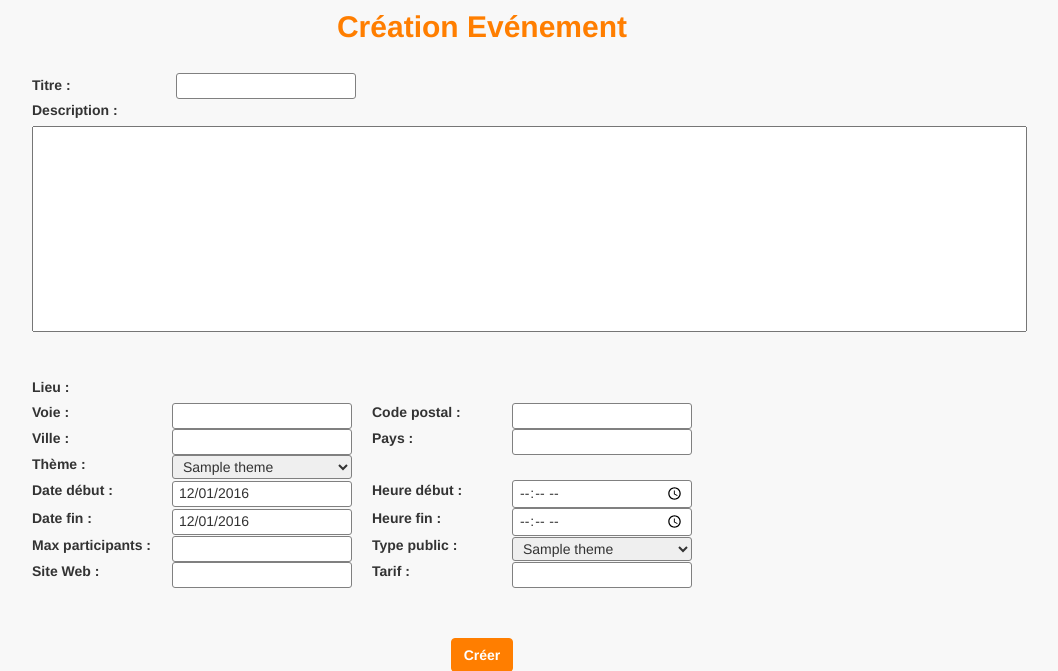
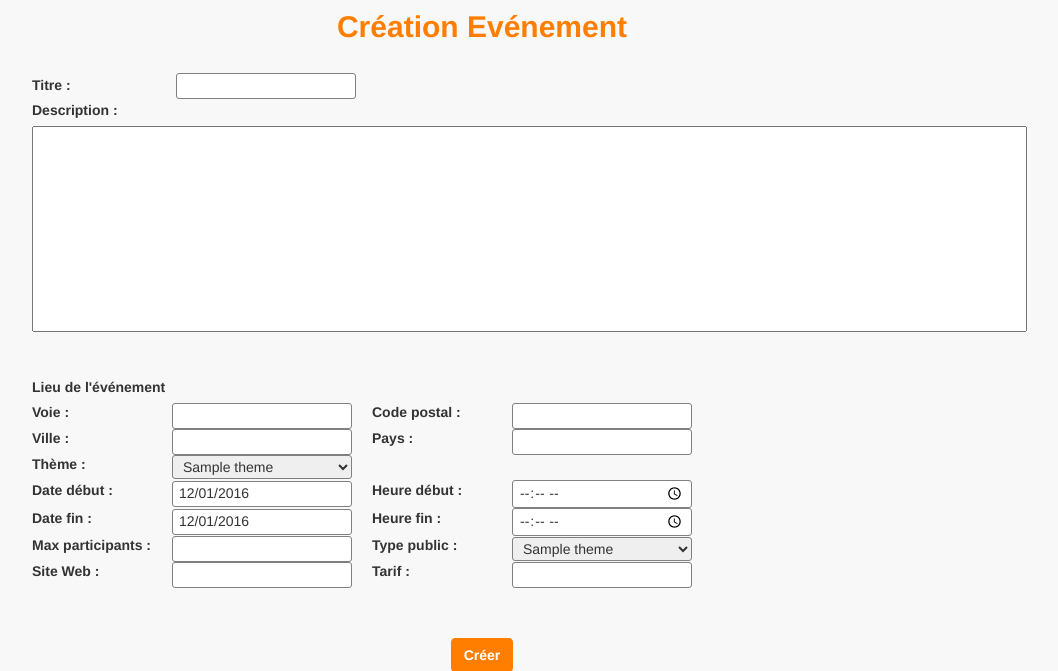
Before and after one commit to Zawartek/4event, a PHP site: template Vue/creationEvent.php in a window 1280 px wide. Shown: the top 671 px of the page, without its empty margins (158-1216 px from the left). Run offline with PHP 8.4, Linux system fonts and the light colour scheme; the template is opened without the code that fills it: most values are stand-ins (such as "Sample title", 1, 10 or a date in 2020); some libraries are stand-ins or nearby versions.

Commit message:
création event
changement du « lieu : » en « Lieu de l’événement »

```diff
--- a/Vue/creationEvent.php
+++ b/Vue/creationEvent.php
@@ -39,7 +39,7 @@
 
                 <table id="tabCreationEvent">
                     <tr>
-                        <td><label for="voie">Lieu :</label></td>
+                        <td><label for="voie">Lieu de l'événement</label></td>
                         <td></td>
                         <td></td>
                         <td></td>
```
